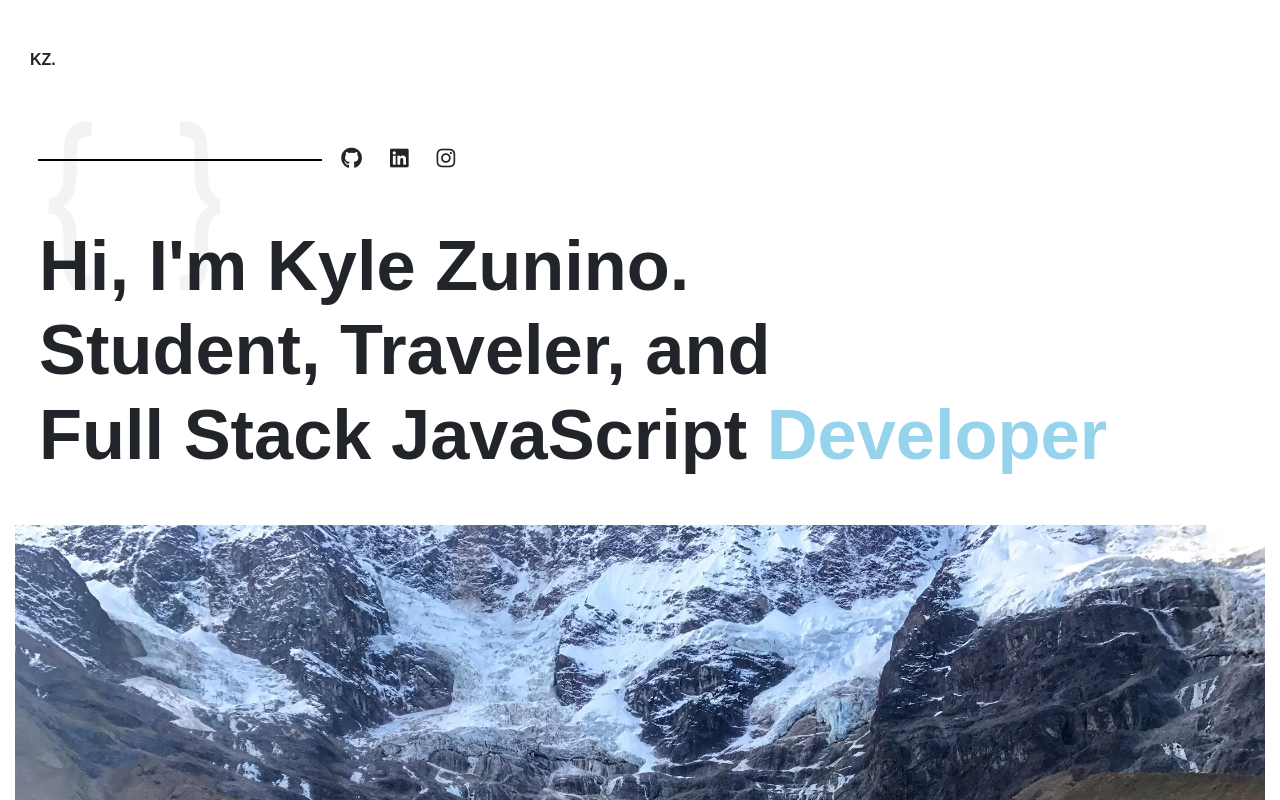
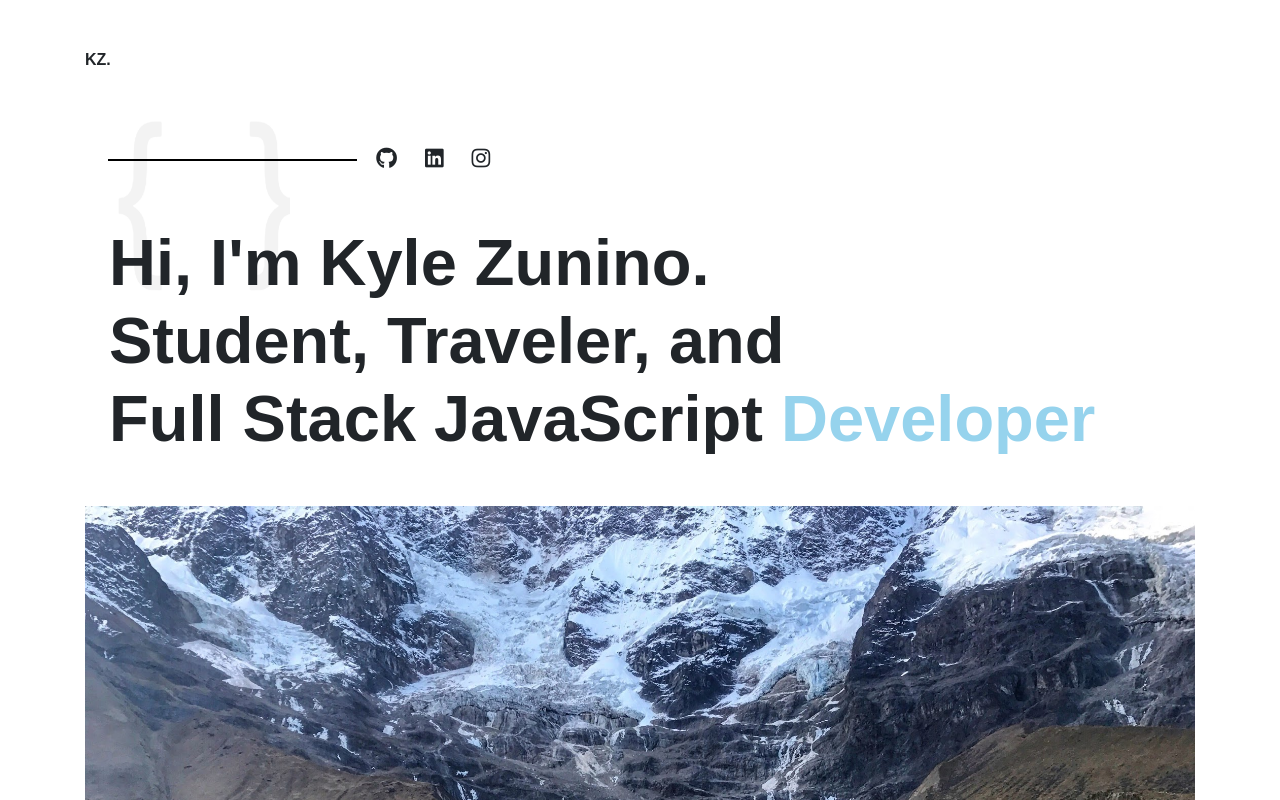
Before and after one commit to kzunino/react-portfolio, a React (Create React App) app: page / in a window 1280 px wide. Shown: the top 800 px of the page. Built offline with nearby package versions, Linux system fonts and the light colour scheme.

Commit message:
working on projects page

```diff
--- a/public/index.html
+++ b/public/index.html
@@ -29,6 +29,6 @@
   </head>
   <body>
     <noscript>You need to enable JavaScript to run this app.</noscript>
-    <div id="root" class="container-fluid"></div>
+    <div id="root" class="container-lg"></div>
   </body>
 </html>
--- a/src/components/Footer.js
+++ b/src/components/Footer.js
@@ -1,13 +1,19 @@
 import React from 'react';
 
 export default () => {
-    return(
-        <footer className="container-fluid mt-5 mb-5">
-            <div className="navbar d-flex px-0">
-                <a href="/" id="home" className="mr-auto"><strong>KZ.</strong></a>
-                <a className="mr-3 link-decoration" href="/">GitHub</a>
-                <a className="link-decoration" href="/">LinkedIn</a>
-            </div>
-        </footer>
-    )
-}
+  return (
+    <footer className='container-fluid mt-5 mb-5 p-0'>
+      <div className='navbar d-flex px-0'>
+        <a href='/' id='home' className='mr-auto'>
+          <strong>KZ.</strong>
+        </a>
+        <a className='mr-3 link-decoration' href='/'>
+          GitHub
+        </a>
+        <a className='link-decoration' href='/'>
+          LinkedIn
+        </a>
+      </div>
+    </footer>
+  );
+};
--- a/src/components/Forecast.js
+++ b/src/components/Forecast.js
@@ -1,17 +1,19 @@
 import React, {Component} from 'react';
 import weatherForecast from './img/fullWeather.png';
+import reactLogo from './img/react-icon.png';
+import herokuLogo from './img/heroku-icon.png';
 
 export default class Project extends Component {
   render() {
     return (
-      <div className='container-fluid'>
+      <div className='container-fluid p-2'>
         <main className='container-fluid mt-5 px-sm-0'>
           <h1 className='font-weight-bold mt-5'>Weather Forecast</h1>
           <p className='col-md-9 pl-0 text-secondary'>
             Weather Forecast is a simple application I put together after
             learning the basics of Bootstrap 4. I wanted a way to practice
-            styling, while at the same time exercise my skills at managing data
-            from a public API. I used OpenWeatherMap API.
+            styling, while at the same time exercise my skills at managing large
+            data sets from OpenWeatherMap API.
           </p>
         </main>
         <section className='container-fluid mt-5 px-sm-0'>
@@ -68,8 +70,45 @@ export default class Project extends Component {
         <img
           src={weatherForecast}
           alt='forecast weather app'
-          className='kyle'
+          className='project-main-photo'
         />
+        <section className='container-fluid mt-5 px-sm-0'>
+          <h2 className='mt-5'>Web Stack</h2>
+          <div className='row container-fluid pr-0 align-items-center'>
+            <p className='col-md-7 pl-0 text-secondary'>
+              For this project I decided to use React and Heroku. I wanted to
+              make a very simple and clean weather application in order to
+              practice state management, working with larger data sets, and
+              implementing an icon library. React makes state management on a
+              small application like this very easy to organize.
+              <br></br> <br></br>I chose Heroku because they have a generous
+              free tier package and I wanted to practice uploading projects to a
+              cloud-based web service that could host full stack web
+              applications. This came in handy for a later project full stack
+              application that utilized a database, server, and client.
+            </p>
+            <div className='col-md-5 pl-0 text-center'>
+              <div className='program-icon d-inline react'>
+                <img
+                  src={reactLogo}
+                  alt='React Logo'
+                  className='program-icon-img'
+                />{' '}
+                React
+              </div>
+              <br></br>
+              <br></br>
+              <div className='program-icon d-inline heroku'>
+                <img
+                  src={herokuLogo}
+                  alt='Heroku Logo'
+                  className='program-icon-img '
+                />{' '}
+                Heroku
+              </div>
+            </div>
+          </div>
+        </section>
       </div>
     );
   }
--- a/src/components/Header.js
+++ b/src/components/Header.js
@@ -1,9 +1,11 @@
 import React from 'react';
 
 export default () => {
-    return(
-        <header className="container-fluid mt-5 mb-3">
-        <a href="/" id="home" className="home"><strong>KZ.</strong></a>
-        </header>
-    )
-}
+  return (
+    <header className='container-fluid mt-5 mb-3 p-0'>
+      <a href='/' id='home' className='home'>
+        <strong>KZ.</strong>
+      </a>
+    </header>
+  );
+};
--- a/src/styles/global.css
+++ b/src/styles/global.css
@@ -58,7 +58,7 @@ p {
 }
 
 .heading {
-  font-size: 5.5vw;
+  font-size: 5vw;
   font-weight: 900;
   white-space: nowrap;
 }
@@ -113,7 +113,23 @@ p {
   font-size: 12px;
 }
 
-.project-link-color {
+.project-main-photo {
+  width: 100%;
+}
+.program-icon {
+  font-size: 35px;
+  font-weight: lighter;
+  padding: 5px;
+}
+.program-icon-img {
+  width: 55px;
+}
+
+.react {
+  color: #61dbfb;
+}
+.heroku {
+  color: #6762a6;
 }
 
 /* xs < 768 */
@@ -133,4 +149,7 @@ p {
 
 /* lg */
 @media screen and (min-width: 1200px) {
+  .heading {
+    font-size: 65px;
+  }
 }
```
Also changed, not shown: src/components/img/heroku-icon.png (added), src/components/img/react-icon.png (added).
